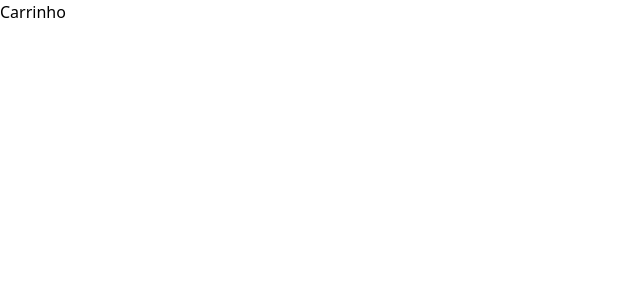
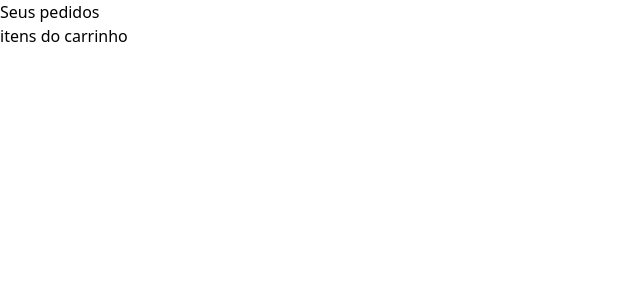
Before and after one commit to rSaydelleS/fast-in, a React (Vite) app in the folder Front-End/ecommerce/: page /carrinho in a window 1280 px wide. Shown: the top 300 px of the page, without its empty margins (0-640 px from the left). Built offline with nearby package versions, Linux system fonts and the light colour scheme.

Commit message:
Criando a pasta dos items do carrinho

```diff
--- a/Front-End/ecommerce/src/View/Carrinho/Carinho.jsx
+++ b/Front-End/ecommerce/src/View/Carrinho/Carinho.jsx
@@ -1,8 +1,15 @@
+import CarrinhoItem from "../../components/Carrinho_Item/Carrinho_Item";
+
 const Carrinho = () => {
   return (
     <>
       <main>
-        <h1>Carrinho</h1>
+        <section>
+          <h1>Seus pedidos</h1>
+          <section>
+            <CarrinhoItem />
+          </section>
+        </section>
       </main>
     </>
   );
--- /dev/null
+++ b/Front-End/ecommerce/src/components/Carrinho_Item/Carrinho_Item.jsx
@@ -0,0 +1,9 @@
+const CarrinhoItem = () => {
+  return (
+    <>
+      <h1>itens do carrinho</h1>
+    </>
+  );
+};
+
+export default CarrinhoItem;
```
